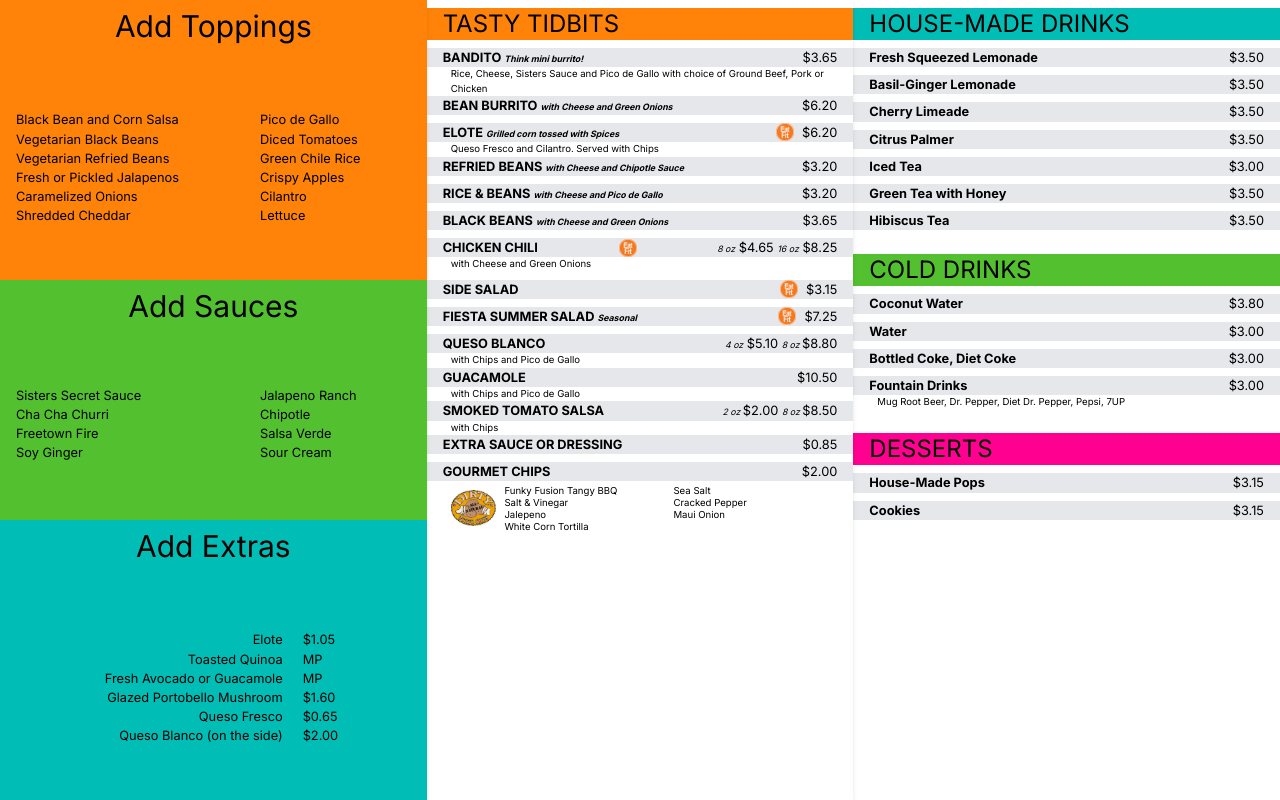
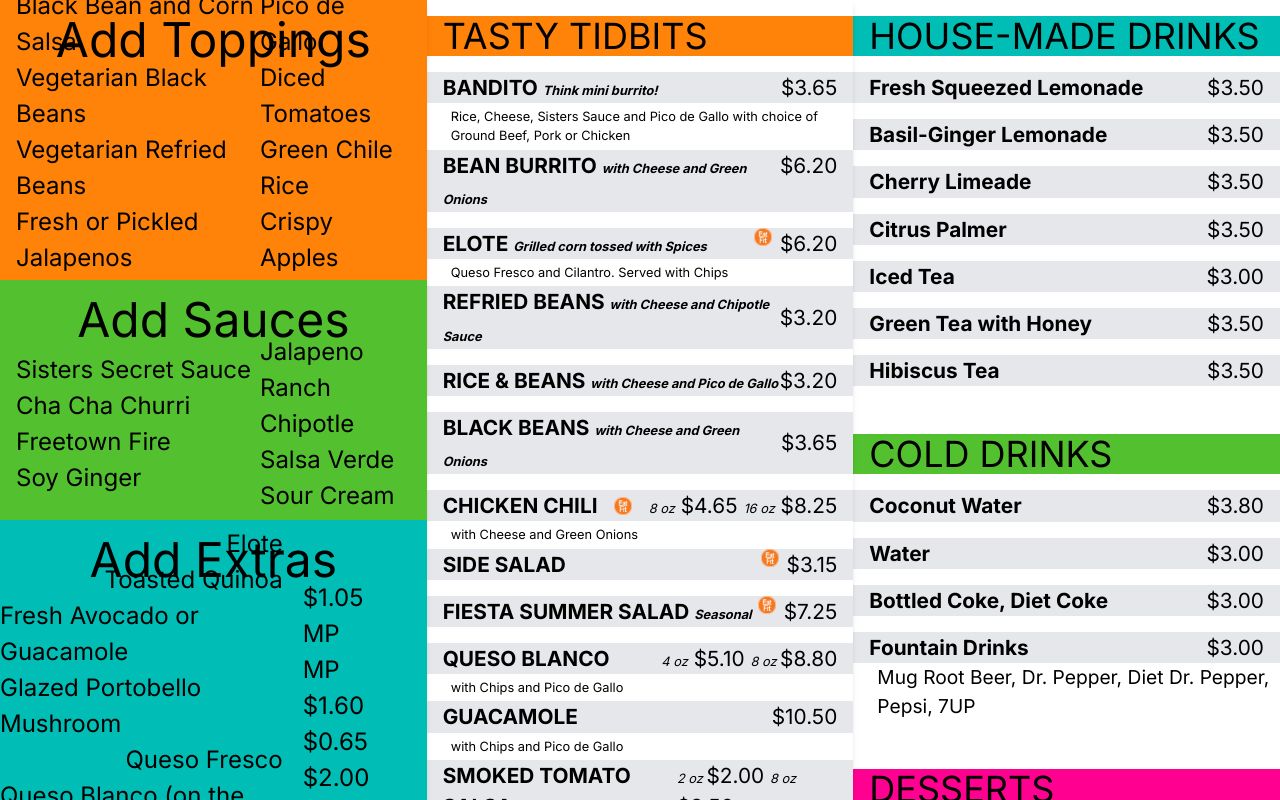
Before and after one commit to liftoffcreative-us/menuboards, a Next.js app: page /board2 in a window 1280 px wide. Shown: the top 800 px of the page. Built offline with nearby package versions, Linux system fonts and the light colour scheme.

Commit message:
update for hidef browsers

```diff
--- a/app/board2/page.js
+++ b/app/board2/page.js
@@ -9,9 +9,9 @@ export default function Board1() {
       <div className='w-1/3 h-screen shadow-md z-50'>
         <div className='flex flex-col w-full h-full'>
             <div className='flex flex-col items-center justify-center w-full h-[35%] bg-tacoorange text-black'>
-                <h2 className='text-3xl h-[20%] py-2'>Add Toppings</h2>
+                <h2 className='text-3xl md:text-5xl h-[20%] py-2 md:py-4'>Add Toppings</h2>
                 <div className='flex w-full h-[80%]'>
-                    <div className='flex flex-col justify-center w-[60%] h-full py-2 pl-4 text-[.8rem]'>
+                    <div className='flex flex-col justify-center w-[60%] h-full py-2 pl-4 text-[.8rem] md:text-[1.5rem]'>
                         <h3>Black Bean and Corn Salsa</h3>
                         <h3>Vegetarian Black Beans</h3>
                         <h3>Vegetarian Refried Beans</h3>
@@ -20,7 +20,7 @@ export default function Board1() {
                         <h3>Shredded Cheddar</h3>
 
                     </div>
-                    <div className='flex flex-col justify-center w-1/3 h-full py-2 pl-1 text-[.8rem]'>
+                    <div className='flex flex-col justify-center w-1/3 h-full py-2 pl-1 text-[.8rem] md:text-[1.5rem]'>
                         <h3>Pico de Gallo</h3>
                         <h3>Diced Tomatoes</h3>
                         <h3>Green Chile Rice</h3>
@@ -33,15 +33,15 @@ export default function Board1() {
             </div>
 
             <div className='flex flex-col items-center justify-center w-full h-[30%] bg-tacogreen text-black'>
-                <h2 className='text-3xl h-[20%] pt-2'>Add Sauces</h2>
+                <h2 className='text-3xl h-[20%] pt-2 md:text-5xl md:py-4'>Add Sauces</h2>
                 <div className='flex w-full h-[80%]'>
-                    <div className='flex flex-col justify-center w-[60%] h-full pl-4 text-[.8rem]'>
+                    <div className='flex flex-col justify-center w-[60%] h-full pl-4 text-[.8rem] md:text-[1.5rem]'>
                         <h3>Sisters Secret Sauce</h3>
                         <h3>Cha Cha Churri</h3>
                         <h3>Freetown Fire</h3>
                         <h3>Soy Ginger</h3>
                     </div>
-                    <div className='flex flex-col justify-center w-1/3 h-full py-2 pl-1 text-[.8rem]'>
+                    <div className='flex flex-col justify-center w-1/3 h-full py-2 pl-1 text-[.8rem] md:text-[1.5rem]'>
                         <h3>Jalapeno Ranch</h3>
                         <h3>Chipotle</h3>
                         <h3>Salsa Verde</h3>
@@ -51,9 +51,9 @@ export default function Board1() {
             </div>
 
             <div className='flex flex-col items-center justify-center w-full h-[35%] bg-tacoblue text-black'>
-                <h2 className='text-3xl h-[20%] py-2'>Add Extras</h2>
+                <h2 className='text-3xl h-[20%] py-2 md:text-5xl md:py-4'>Add Extras</h2>
                 <div className='flex w-full h-[80%]'>
-                    <div className='flex flex-col justify-center items-end w-[70%] h-full py-2 pr-4 text-[.8rem]'>
+                    <div className='flex flex-col justify-center items-end w-[70%] h-full py-2 pr-4 text-[.8rem] md:text-[1.5rem]'>
                         <h3>Elote</h3>
                         <h3>Toasted Quinoa</h3>
                         <h3>Fresh Avocado or Guacamole</h3>
@@ -62,7 +62,7 @@ export default function Board1() {
                         <h3>Queso Blanco (on the side)</h3>
 
                     </div>
-                    <div className='flex flex-col justify-center w-[30%] h-full py-2 pl-1 text-[.8rem]'>
+                    <div className='flex flex-col justify-center w-[30%] h-full py-2 pl-1 text-[.8rem] md:text-[1.5rem]'>
                         <h3>$1.05</h3>
                         <h3>MP</h3>
                         <h3>MP</h3>
@@ -79,113 +79,113 @@ export default function Board1() {
       </div>
       {/* second section with Tasty Tidbits */}
       <div className='flex flex-col w-1/3 h-screen  text-black z-40 shadow-md '>
-        <h2 className='text-2xl mt-2 mb-2 bg-tacoorange pl-4'>TASTY TIDBITS</h2>
+        <h2 className='text-2xl md:text-4xl md:mt-4 md:mb-4 mt-2 mb-2 bg-tacoorange pl-4'>TASTY TIDBITS</h2>
         <div className='flex items-center justify-between bg-gray-200' >
-            <h3 className=' pl-4 text-[.8rem] font-bold'>BANDITO <span className='text-[.55rem] italic'>Think mini burrito!</span></h3>
-            <h3 className='pr-4 text-[.8rem]'>$3.65</h3>
+            <h3 className=' pl-4 text-[.8rem] md:text-[1.3rem] font-bold'>BANDITO <span className='text-[.55rem] md:text-[.8rem] italic'>Think mini burrito!</span></h3>
+            <h3 className='pr-4 text-[.8rem] md:text-[1.3rem]'>$3.65</h3>
         </div>
         <div>
-            <p className='text-[.6rem] pl-6 '>Rice, Cheese, Sisters Sauce and Pico de Gallo with choice of Ground Beef, Pork or Chicken</p>
+            <p className='text-[.6rem] md:text-[.8rem] md:py-1 pl-6 '>Rice, Cheese, Sisters Sauce and Pico de Gallo with choice of Ground Beef, Pork or Chicken</p>
         </div>
 
         <div className='flex justify-between bg-gray-200' >
-            <h3 className=' pl-4 text-[.8rem] font-bold '>BEAN BURRITO <span className='text-[.55rem] italic'>with Cheese and Green Onions</span></h3>
-            <h3 className='pr-4 text-[.8rem]'>$6.20</h3>
+            <h3 className=' pl-4 text-[.8rem] md:text-[1.3rem] font-bold '>BEAN BURRITO <span className='text-[.55rem] md:text-[.8rem] italic'>with Cheese and Green Onions</span></h3>
+            <h3 className='pr-4 text-[.8rem] md:text-[1.3rem]'>$6.20</h3>
         </div>
 
-        <div className='flex items-center justify-between bg-gray-200 mt-2' >
-            <h3 className=' pl-4 text-[.8rem] font-bold'>ELOTE <span className='text-[.55rem] italic'>Grilled corn tossed with Spices</span></h3>
+        <div className='flex items-center justify-between bg-gray-200 mt-2 md:mt-4' >
+            <h3 className=' pl-4 text-[.8rem] md:text-[1.3rem] font-bold'>ELOTE <span className='text-[.55rem] md:text-[.8rem] italic'>Grilled corn tossed with Spices</span></h3>
             <div className='flex gap-2'>
             <Image src={eatfit} alt='Eat Fit Logo' className='h-[18px] w-auto ' />
-            <h3 className='pr-4 text-[.8rem]'>$6.20</h3>
+            <h3 className='pr-4 text-[.8rem] md:text-[1.3rem]'>$6.20</h3>
             </div>
         </div>
         <div>
-            <p className='text-[.6rem] pl-6 '>Queso Fresco and Cilantro. Served with Chips</p>
+            <p className='text-[.6rem] md:text-[.8rem] md:py-1 pl-6 '>Queso Fresco and Cilantro. Served with Chips</p>
         </div>
 
         <div className='flex items-center justify-between bg-gray-200' >
-            <h3 className=' pl-4 text-[.8rem] font-bold'>REFRIED BEANS <span className='text-[.55rem] italic'>with Cheese and Chipotle Sauce</span></h3>
-            <h3 className='pr-4 text-[.8rem]'>$3.20</h3>
+            <h3 className=' pl-4 text-[.8rem] md:text-[1.3rem] font-bold'>REFRIED BEANS <span className='text-[.55rem] md:text-[.8rem] italic'>with Cheese and Chipotle Sauce</span></h3>
+            <h3 className='pr-4 text-[.8rem] md:text-[1.3rem]'>$3.20</h3>
         </div>
 
-        <div className='flex items-center justify-between bg-gray-200 mt-2' >
-            <h3 className=' pl-4 text-[.8rem] font-bold'>RICE & BEANS <span className='text-[.55rem] italic'>with Cheese and Pico de Gallo</span></h3>
-            <h3 className='pr-4 text-[.8rem]'>$3.20</h3>
+        <div className='flex items-center justify-between bg-gray-200 mt-2 md:mt-4' >
+            <h3 className=' pl-4 text-[.8rem] md:text-[1.3rem] font-bold'>RICE & BEANS <span className='text-[.55rem] md:text-[.8rem] italic'>with Cheese and Pico de Gallo</span></h3>
+            <h3 className='pr-4 text-[.8rem] md:text-[1.3rem]'>$3.20</h3>
         </div>
 
-        <div className='flex items-center justify-between bg-gray-200 mt-2' >
-            <h3 className=' pl-4 text-[.8rem] font-bold'>BLACK BEANS <span className='text-[.55rem] italic'>with Cheese and Green Onions</span></h3>
-            <h3 className='pr-4 text-[.8rem]'>$3.65</h3>
+        <div className='flex items-center justify-between bg-gray-200 mt-2 md:mt-4' >
+            <h3 className=' pl-4 text-[.8rem] md:text-[1.3rem] font-bold'>BLACK BEANS <span className='text-[.55rem] md:text-[.8rem] italic'>with Cheese and Green Onions</span></h3>
+            <h3 className='pr-4 text-[.8rem] md:text-[1.3rem]'>$3.65</h3>
         </div>
 
-        <div className='flex items-center justify-between bg-gray-200 mt-2' >
-            <h3 className=' pl-4 text-[.8rem] font-bold'>CHICKEN CHILI <span className='text-[.55rem] italic'></span></h3>
+        <div className='flex items-center justify-between bg-gray-200 mt-2 md:mt-4' >
+            <h3 className=' pl-4 text-[.8rem] md:text-[1.3rem] font-bold'>CHICKEN CHILI <span className='text-[.55rem] md:text-[.8rem] italic'></span></h3>
             <Image src={eatfit} alt='Eat Fit Logo' className='h-[18px] w-auto' />
-            <h3 className='pr-4 text-[.8rem]'><span className='text-[.55rem] italic'>8 oz</span> $4.65  <span className='text-[.55rem] italic'>16 oz</span> $8.25</h3>
+            <h3 className='pr-4 text-[.8rem] md:text-[1.3rem]'><span className='text-[.55rem] md:text-[.8rem] italic'>8 oz</span> $4.65  <span className='text-[.55rem] md:text-[.8rem] italic'>16 oz</span> $8.25</h3>
         </div>
         <div>
-            <p className='text-[.6rem] pl-6 '>with Cheese and Green Onions</p>
+            <p className='text-[.6rem] md:text-[.8rem] md:py-1 pl-6 '>with Cheese and Green Onions</p>
         </div>
 
-        <div className='flex items-center justify-between bg-gray-200 mt-2' >
-            <h3 className=' pl-4 text-[.8rem] font-bold'>SIDE SALAD  <span className='text-[.55rem] italic'></span></h3>
+        <div className='flex items-center justify-between bg-gray-200 ' >
+            <h3 className=' pl-4 text-[.8rem] md:text-[1.3rem] font-bold'>SIDE SALAD  <span className='text-[.55rem] md:text-[.8rem] italic'></span></h3>
             <div className='flex gap-2'>
             <Image src={eatfit} alt='Eat Fit Logo' className='h-[18px] w-auto ' />
-            <h3 className='pr-4 text-[.8rem]'>$3.15</h3>
+            <h3 className='pr-4 text-[.8rem] md:text-[1.3rem]'>$3.15</h3>
             </div>
         </div>
 
-        <div className='flex items-center justify-between bg-gray-200 mt-2' >
-            <h3 className=' pl-4 text-[.8rem] font-bold'>FIESTA SUMMER SALAD <span className='text-[.55rem] italic'>Seasonal</span></h3>
+        <div className='flex items-center justify-between bg-gray-200 mt-2 md:mt-4' >
+            <h3 className=' pl-4 text-[.8rem] md:text-[1.3rem] font-bold'>FIESTA SUMMER SALAD <span className='text-[.55rem] md:text-[.8rem] italic'>Seasonal</span></h3>
             <div className='flex gap-2'>
             <Image src={eatfit} alt='Eat Fit Logo' className='h-[18px] w-auto ' />
-            <h3 className='pr-4 text-[.8rem]'>$7.25</h3>
+            <h3 className='pr-4 text-[.8rem] md:text-[1.3rem]'>$7.25</h3>
             </div>
         </div>
 
-        <div className='flex items-center justify-between bg-gray-200 mt-2' >
-            <h3 className=' pl-4 text-[.8rem] font-bold'>QUESO BLANCO <span className='text-[.55rem] italic'></span></h3>
-            <h3 className='pr-4 text-[.8rem]'><span className='text-[.55rem] italic'>4 oz</span> $5.10 <span className='text-[.55rem] italic'>8 oz </span> $8.80</h3>
+        <div className='flex items-center justify-between bg-gray-200 mt-2 md:mt-4' >
+            <h3 className=' pl-4 text-[.8rem] md:text-[1.3rem] font-bold'>QUESO BLANCO <span className='text-[.55rem] md:text-[.8rem] italic'></span></h3>
+            <h3 className='pr-4 text-[.8rem] md:text-[1.3rem]'><span className='text-[.55rem] md:text-[.8rem] italic'>4 oz</span> $5.10 <span className='text-[.55rem] md:text-[.8rem] italic'>8 oz </span> $8.80</h3>
         </div>
         <div>
-            <p className='text-[.6rem] pl-6 '>with Chips and Pico de Gallo</p>
+            <p className='text-[.6rem] md:text-[.8rem] md:py-1 pl-6 '>with Chips and Pico de Gallo</p>
         </div>
 
         <div className='flex items-center justify-between bg-gray-200' >
-            <h3 className=' pl-4 text-[.8rem] font-bold'>GUACAMOLE <span className='text-[.55rem] italic'></span></h3>
-            <h3 className='pr-4 text-[.8rem]'> $10.50</h3>
+            <h3 className=' pl-4 text-[.8rem] md:text-[1.3rem] font-bold'>GUACAMOLE <span className='text-[.55rem] md:text-[.8rem] italic'></span></h3>
+            <h3 className='pr-4 text-[.8rem] md:text-[1.3rem]'> $10.50</h3>
         </div>
         <div>
-            <p className='text-[.6rem] pl-6 '>with Chips and Pico de Gallo</p>
+            <p className='text-[.6rem] md:text-[.8rem] md:py-1 pl-6 '>with Chips and Pico de Gallo</p>
         </div>
 
         <div className='flex items-center justify-between bg-gray-200' >
-            <h3 className=' pl-4 text-[.8rem] font-bold'>SMOKED TOMATO SALSA <span className='text-[.55rem] italic'></span></h3>
-            <h3 className='pr-4 text-[.8rem]'><span className='text-[.55rem] italic'>2 oz </span> $2.00 <span className='text-[.55rem] italic'>8 oz </span> $8.50</h3>
+            <h3 className=' pl-4 text-[.8rem] md:text-[1.3rem] font-bold'>SMOKED TOMATO SALSA <span className='text-[.55rem] md:text-[.8rem] italic'></span></h3>
+            <h3 className='pr-4 text-[.8rem] md:text-[1.3rem]'><span className='text-[.55rem] md:text-[.8rem] italic'>2 oz </span> $2.00 <span className='text-[.55rem] md:text-[.8rem] italic'>8 oz </span> $8.50</h3>
         </div>
         <div>
-            <p className='text-[.6rem] pl-6 '>with Chips</p>
+            <p className='text-[.6rem] md:text-[.8rem] md:py-1 pl-6 '>with Chips</p>
         </div>
 
         <div className='flex items-center justify-between bg-gray-200 ' >
-            <h3 className=' pl-4 text-[.8rem] font-bold'>EXTRA SAUCE OR DRESSING <span className='text-[.55rem] italic'></span></h3>
-            <h3 className='pr-4 text-[.8rem]'>$0.85</h3>
+            <h3 className=' pl-4 text-[.8rem] md:text-[1.3rem] font-bold'>EXTRA SAUCE OR DRESSING <span className='text-[.55rem] md:text-[.8rem] italic'></span></h3>
+            <h3 className='pr-4 text-[.8rem] md:text-[1.3rem]'>$0.85</h3>
         </div>
 
-        <div className='flex items-center justify-between bg-gray-200 mt-2' >
-            <h3 className=' pl-4 text-[.8rem] font-bold'>GOURMET CHIPS <span className='text-[.55rem] italic'></span></h3>
-            <h3 className='pr-4 text-[.8rem]'>$2.00</h3>
+        <div className='flex items-center justify-between bg-gray-200 mt-2 md:mt-4' >
+            <h3 className=' pl-4 text-[.8rem] md:text-[1.3rem] font-bold'>GOURMET CHIPS <span className='text-[.55rem] md:text-[.8rem] italic'></span></h3>
+            <h3 className='pr-4 text-[.8rem] md:text-[1.3rem]'>$2.00</h3>
         </div>
-        <div className='flex items-center h-[50px] w-full pl-6'>
-            <Image src={chips} alt='Dirty Chips Logo' className='h-[40px] w-auto pt-1'/>
-            <ul className='text-[.6rem] w-[40%] ml-2 leading-3 self-start pt-1'>
+        <div className='flex items-center h-[50px] md:h-[100px] w-full pl-6'>
+            <Image src={chips} alt='Dirty Chips Logo' className='h-[40px] md:h-[80px] w-auto pt-1'/>
+            <ul className='text-[.6rem] md:text-[1.2rem] md:ml-6 md:leading-6 w-[40%] ml-2  leading-3  self-start pt-1'>
                 <li>Funky Fusion Tangy BBQ</li>
                 <li>Salt & Vinegar</li>
                 <li>Jalepeno</li>
                 <li>White Corn Tortilla</li>
             </ul>
-            <ul className='text-[.6rem] w-[40%] ml-2 leading-3 self-start pt-1'>
+            <ul className='text-[.6rem] md:text-[1.2rem] md:ml-6 md:leading-6 w-[40%] ml-2 leading-3 self-start pt-1'>
                 <li>Sea Salt</li>
                 <li>Cracked Pepper</li>
                 <li>Maui Onion</li>
@@ -198,65 +198,65 @@ export default function Board1() {
 
       {/* third section with drinks and desserts */}
       <div className='w-1/3 h-screen text-black'>
-            <h2 className='text-2xl mt-2 mb-2 bg-tacoblue pl-4'>HOUSE-MADE DRINKS</h2>
-            <div className='flex items-center justify-between bg-gray-200 mt-2' >
-                <h3 className=' pl-4 text-[.8rem] font-bold'>Fresh Squeezed Lemonade</h3>
-                <h3 className='pr-4 text-[.8rem]'>$3.50</h3>
+            <h2 className='text-2xl mt-2 mb-2 md:text-4xl md:mt-4 md:mb-4 bg-tacoblue pl-4'>HOUSE-MADE DRINKS</h2>
+            <div className='flex items-center justify-between bg-gray-200 mt-2 md:mt-4' >
+                <h3 className=' pl-4 text-[.8rem] md:text-[1.3rem] font-bold'>Fresh Squeezed Lemonade</h3>
+                <h3 className='pr-4 text-[.8rem] md:text-[1.3rem]'>$3.50</h3>
             </div>
-            <div className='flex items-center justify-between bg-gray-200 mt-2' >
-                <h3 className=' pl-4 text-[.8rem] font-bold'>Basil-Ginger Lemonade</h3>
-                <h3 className='pr-4 text-[.8rem]'>$3.50</h3>
+            <div className='flex items-center justify-between bg-gray-200 mt-2 md:mt-4' >
+                <h3 className=' pl-4 text-[.8rem] md:text-[1.3rem] font-bold'>Basil-Ginger Lemonade</h3>
+                <h3 className='pr-4 text-[.8rem] md:text-[1.3rem]'>$3.50</h3>
             </div>
-            <div className='flex items-center justify-between bg-gray-200 mt-2' >
-                <h3 className=' pl-4 text-[.8rem] font-bold'>Cherry Limeade</h3>
-                <h3 className='pr-4 text-[.8rem]'>$3.50</h3>
+            <div className='flex items-center justify-between bg-gray-200 mt-2 md:mt-4' >
+                <h3 className=' pl-4 text-[.8rem] md:text-[1.3rem] font-bold'>Cherry Limeade</h3>
+                <h3 className='pr-4 text-[.8rem] md:text-[1.3rem]'>$3.50</h3>
             </div>
-            <div className='flex items-center justify-between bg-gray-200 mt-2' >
-                <h3 className=' pl-4 text-[.8rem] font-bold'>Citrus Palmer</h3>
-                <h3 className='pr-4 text-[.8rem]'>$3.50</h3>
+            <div className='flex items-center justify-between bg-gray-200 mt-2 md:mt-4' >
+                <h3 className=' pl-4 text-[.8rem] md:text-[1.3rem] font-bold'>Citrus Palmer</h3>
+                <h3 className='pr-4 text-[.8rem] md:text-[1.3rem]'>$3.50</h3>
             </div>
-            <div className='flex items-center justify-between bg-gray-200 mt-2' >
-                <h3 className=' pl-4 text-[.8rem] font-bold'>Iced Tea</h3>
-                <h3 className='pr-4 text-[.8rem]'>$3.00</h3>
+            <div className='flex items-center justify-between bg-gray-200 mt-2 md:mt-4' >
+                <h3 className=' pl-4 text-[.8rem] md:text-[1.3rem] font-bold'>Iced Tea</h3>
+                <h3 className='pr-4 text-[.8rem] md:text-[1.3rem]'>$3.00</h3>
             </div>
-            <div className='flex items-center justify-between bg-gray-200 mt-2' >
-                <h3 className=' pl-4 text-[.8rem] font-bold'>Green Tea with Honey</h3>
-                <h3 className='pr-4 text-[.8rem]'>$3.50</h3>
+            <div className='flex items-center justify-between bg-gray-200 mt-2 md:mt-4' >
+                <h3 className=' pl-4 text-[.8rem] md:text-[1.3rem] font-bold'>Green Tea with Honey</h3>
+                <h3 className='pr-4 text-[.8rem] md:text-[1.3rem]'>$3.50</h3>
             </div>
-            <div className='flex items-center justify-between bg-gray-200 mt-2' >
-                <h3 className=' pl-4 text-[.8rem] font-bold'>Hibiscus Tea</h3>
-                <h3 className='pr-4 text-[.8rem]'>$3.50</h3>
+            <div className='flex items-center justify-between bg-gray-200 mt-2 md:mt-4' >
+                <h3 className=' pl-4 text-[.8rem] md:text-[1.3rem] font-bold'>Hibiscus Tea</h3>
+                <h3 className='pr-4 text-[.8rem] md:text-[1.3rem]'>$3.50</h3>
             </div>
 
-            <h2 className='text-2xl mt-6 mb-2 bg-tacogreen pl-4'>COLD DRINKS</h2>
-            <div className='flex items-center justify-between bg-gray-200 mt-2' >
-                <h3 className=' pl-4 text-[.8rem] font-bold'>Coconut Water</h3>
-                <h3 className='pr-4 text-[.8rem]'>$3.80</h3>
+            <h2 className='text-2xl mt-6 mb-2 md:text-4xl md:mt-12 md:mb-4 bg-tacogreen pl-4'>COLD DRINKS</h2>
+            <div className='flex items-center justify-between bg-gray-200 mt-2 md:mt-4' >
+                <h3 className=' pl-4 text-[.8rem] md:text-[1.3rem] font-bold'>Coconut Water</h3>
+                <h3 className='pr-4 text-[.8rem] md:text-[1.3rem]'>$3.80</h3>
             </div>
-            <div className='flex items-center justify-between bg-gray-200 mt-2' >
-                <h3 className=' pl-4 text-[.8rem] font-bold'>Water</h3>
-                <h3 className='pr-4 text-[.8rem]'>$3.00</h3>
+            <div className='flex items-center justify-between bg-gray-200 mt-2 md:mt-4' >
+                <h3 className=' pl-4 text-[.8rem] md:text-[1.3rem] font-bold'>Water</h3>
+                <h3 className='pr-4 text-[.8rem] md:text-[1.3rem]'>$3.00</h3>
             </div>
-            <div className='flex items-center justify-between bg-gray-200 mt-2' >
-                <h3 className=' pl-4 text-[.8rem] font-bold'>Bottled Coke, Diet Coke</h3>
-                <h3 className='pr-4 text-[.8rem]'>$3.00</h3>
+            <div className='flex items-center justify-between bg-gray-200 mt-2 md:mt-4' >
+                <h3 className=' pl-4 text-[.8rem] md:text-[1.3rem] font-bold'>Bottled Coke, Diet Coke</h3>
+                <h3 className='pr-4 text-[.8rem] md:text-[1.3rem]'>$3.00</h3>
             </div>
-            <div className='flex items-center justify-between bg-gray-200 mt-2' >
-                <h3 className=' pl-4 text-[.8rem] font-bold'>Fountain Drinks</h3>
-                <h3 className='pr-4 text-[.8rem]'>$3.00</h3>
+            <div className='flex items-center justify-between bg-gray-200 mt-2 md:mt-4' >
+                <h3 className=' pl-4 text-[.8rem] md:text-[1.3rem] font-bold'>Fountain Drinks</h3>
+                <h3 className='pr-4 text-[.8rem] md:text-[1.3rem]'>$3.00</h3>
             </div>
             <div>
-                <p className='text-[.6rem] pl-6 '>Mug Root Beer, Dr. Pepper, Diet Dr. Pepper, Pepsi, 7UP</p>
+                <p className='text-[.6rem] md:text-[1.2rem] pl-6 '>Mug Root Beer, Dr. Pepper, Diet Dr. Pepper, Pepsi, 7UP</p>
             </div>
 
-            <h2 className='text-2xl mt-6 mb-2 bg-tacopink pl-4'>DESSERTS</h2>
-            <div className='flex items-center justify-between bg-gray-200 mt-2' >
-                <h3 className=' pl-4 text-[.8rem] font-bold'>House-Made Pops</h3>
-                <h3 className='pr-4 text-[.8rem]'>$3.15</h3>
+            <h2 className='text-2xl mt-6 md:mt-12 mb-2 md:text-4xl  md:mb-4 bg-tacopink pl-4'>DESSERTS</h2>
+            <div className='flex items-center justify-between bg-gray-200 mt-2 md:mt-4' >
+                <h3 className=' pl-4 text-[.8rem] md:text-[1.3rem] font-bold'>House-Made Pops</h3>
+                <h3 className='pr-4 text-[.8rem] md:text-[1.3rem]'>$3.15</h3>
             </div>
-            <div className='flex items-center justify-between bg-gray-200 mt-2' >
-                <h3 className=' pl-4 text-[.8rem] font-bold'>Cookies</h3>
-                <h3 className='pr-4 text-[.8rem]'>$3.15</h3>
+            <div className='flex items-center justify-between bg-gray-200 mt-2 md:mt-4' >
+                <h3 className=' pl-4 text-[.8rem] md:text-[1.3rem] font-bold'>Cookies</h3>
+                <h3 className='pr-4 text-[.8rem] md:text-[1.3rem]'>$3.15</h3>
             </div>
       </div>
     </main>
```
